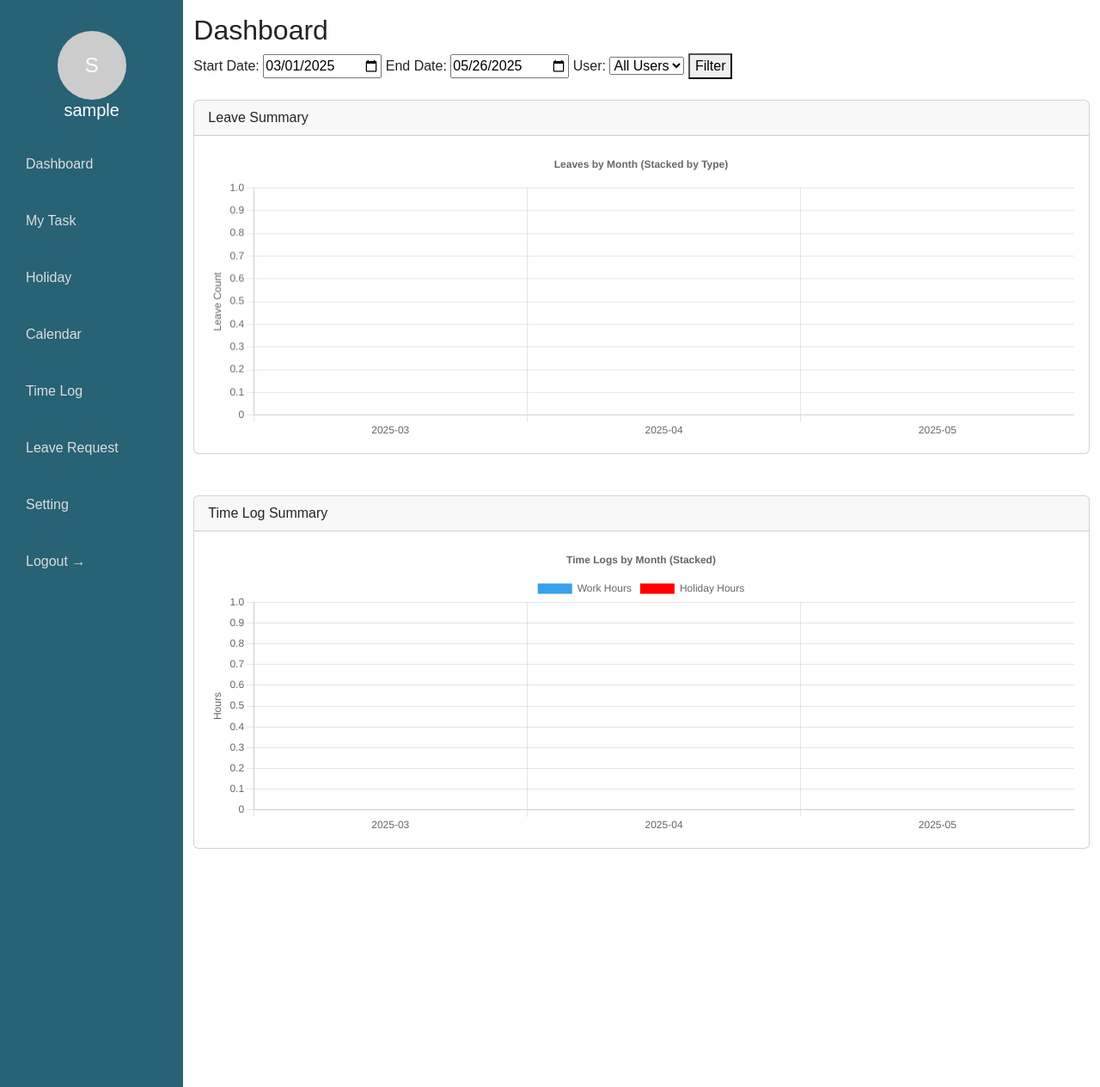
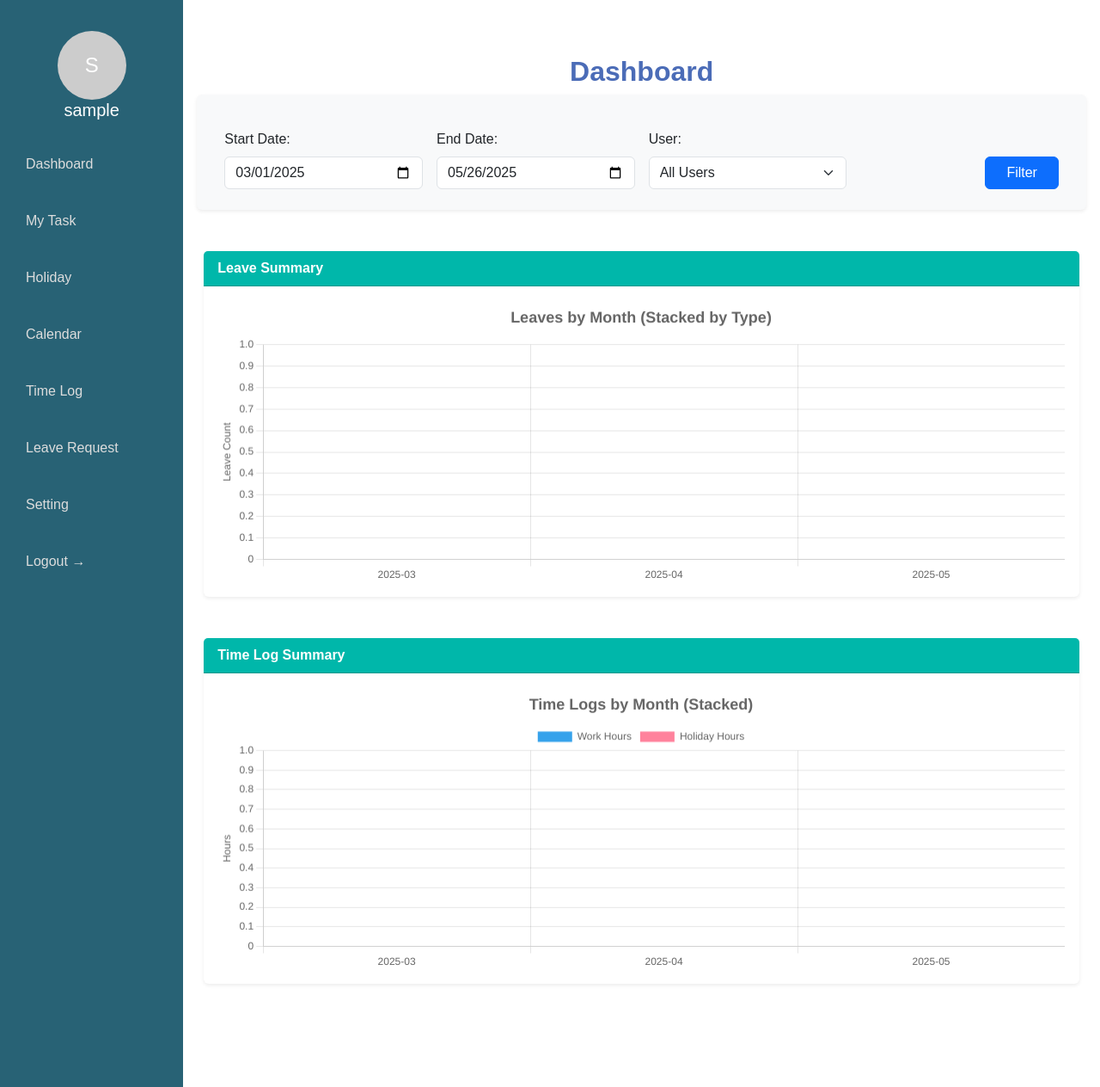
Before and after one commit to renukadhakal/Employee-Task-Management-System, a Django app: page /dashboard/ in a window 1280 px wide. Shown: the part 69-1333 px from the top of the page at 86% size. Run offline with Django 5.2, Linux system fonts and the light colour scheme; the visitor is signed in with stand-in values (Sample User, id 1); data comes from the database, SQL or seed files in the repository; data that the repository does not hold is empty; parts of the project's set-up code (start-up, migrations or seed data) failed here and were passed over.

Commit message:
added export functionality in user analytics and report , worked on ui

```diff
--- a/task/views.py
+++ b/task/views.py
@@ -210,7 +210,7 @@ def time_log_list(request):
                     log.end_time,
                     log.get_total_time,
                     log.task.priority,
-                    log.task.category.category_name if log.task.category else "N/A",
+                    log.task.category.name if log.task.category else "N/A",
                     log.task.status,
                 ]
             )
--- a/templates/account/dashboard.html
+++ b/templates/account/dashboard.html
@@ -1,17 +1,23 @@
 {% extends "base.html" %}
 {% block content %}
 
-<h2>Dashboard</h2>
+<div class="container my-5">
+  <h2 class="mb-4 text-center fw-bold" style="color: #4b6cb7;">Dashboard</h2>
 
-<form method="get" class="mb-4">
-  <label for="start_date">Start Date:</label>
-  <input type="date" name="start_date" value="{{ start_date }}">
+  <form method="get" class="row g-3 align-items-end mb-5 bg-light p-4 rounded shadow-sm">
+    <div class="col-md-3">
+      <label for="start_date" class="form-label">Start Date:</label>
+      <input type="date" class="form-control" name="start_date" value="{{ start_date }}">
+    </div>
 
-  <label for="end_date">End Date:</label>
-  <input type="date" name="end_date" value="{{ end_date }}">
+    <div class="col-md-3">
+      <label for="end_date" class="form-label">End Date:</label>
+      <input type="date" class="form-control" name="end_date" value="{{ end_date }}">
+    </div>
 
-  <label for="user">User:</label>
-  <select name="user">
+    <div class="col-md-3">
+      <label for="user" class="form-label">User:</label>
+      <select class="form-select" name="user">
         <option value="">All Users</option>
         {% for user in users %}
           <option value="{{ user.id }}" {% if request.GET.user == user.id|stringformat:"s" %}selected{% endif %}>
@@ -19,23 +25,27 @@
           </option>
         {% endfor %}
       </select>
+    </div>
 
-  <button type="submit">Filter</button>
+    <div class="col-md-3 text-end">
+      <button type="submit" class="btn btn-primary px-4">Filter</button>
+    </div>
   </form>
 
   <!-- Leave Chart -->
-<div class="card mb-5">
-  <div class="card-header">Leave Summary</div>
+  <div class="card mb-5 shadow-sm border-0">
+    <div class="card-header text-white fw-semibold" style="background-color: #00b7aa;">Leave Summary</div>
     <div class="card-body">
       <canvas id="leaveChart" height="100"></canvas>
     </div>
   </div>
 
   <!-- Time Log Chart -->
-<div class="card">
-  <div class="card-header">Time Log Summary</div>
+  <div class="card shadow-sm border-0">
+    <div class="card-header text-white fw-semibold" style="background-color: #00b7aa;">Time Log Summary</div>
     <div class="card-body">
       <canvas id="timeLogChart" height="100"></canvas>
+    </div>
   </div>
 </div>
 
@@ -54,7 +64,8 @@
       plugins: {
         title: {
           display: true,
-          text: "Leaves by Month (Stacked by Type)"
+          text: "Leaves by Month (Stacked by Type)",
+          font: { size: 18 }
         }
       },
       scales: {
@@ -83,7 +94,7 @@
         {
           label: "Holiday Hours",
           data: {{ holiday_hours|safe }},
-          backgroundColor: "red",
+          backgroundColor: "rgba(255, 99, 132, 0.8)",
           stack: "timelog"
         }
       ]
@@ -93,7 +104,8 @@
       plugins: {
         title: {
           display: true,
-          text: "Time Logs by Month (Stacked)"
+          text: "Time Logs by Month (Stacked)",
+          font: { size: 18 }
         }
       },
       scales: {
--- a/templates/base.html
+++ b/templates/base.html
@@ -439,7 +439,9 @@
         </div>
 
         <!-- Content Area -->
-        <div class="col py-3">{% block content %}{% endblock content %}</div>
+       <div class="col py-3" style="height: calc(100vh - 56px); overflow-y: auto;">
+  {% block content %}{% endblock content %}
+    </div>
       </div>
     </div>
 
```
Also changed, not shown: templates/account/change_password.html (+13 -16 lines), templates/account/user_profile.html (+55 -10 lines), media/user/ranks/2025/04/09/ppp.jpeg (added). Lines whose indentation alone changed are shown as unchanged.
